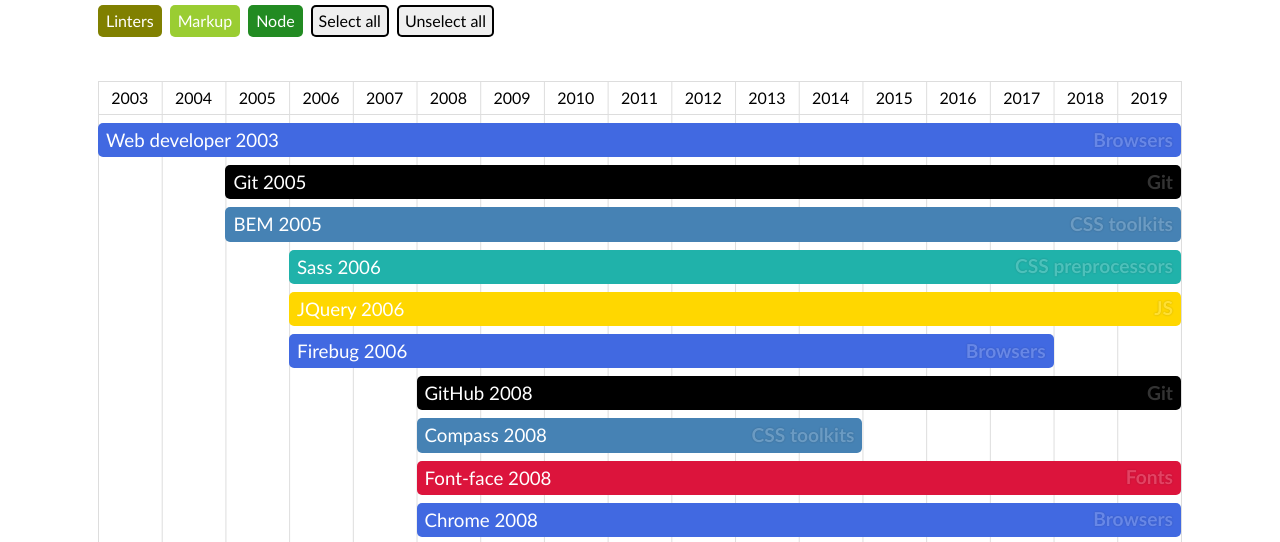
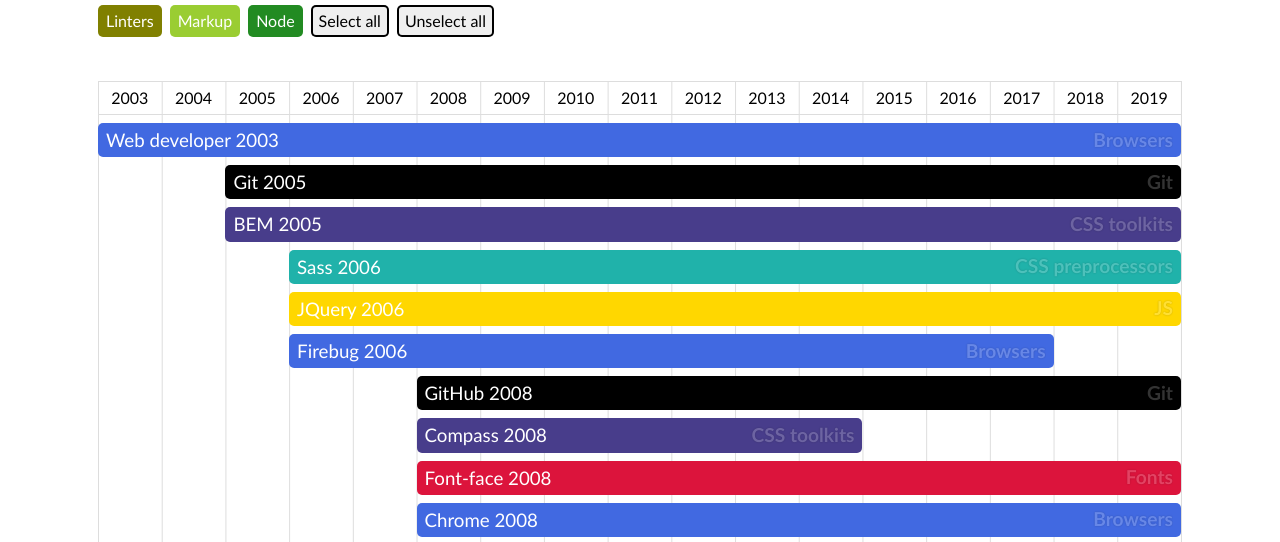
Before and after one commit to web-standards-ru/10-years-of-frontend, a plain HTML site: page index.html in a window 1280 px wide. Shown: the part 235-777 px from the top of the page. Drawn offline with Linux system fonts and the light colour scheme.

Commit message:
Change color for toolkits; some tiny layout fixes

```diff
--- a/styles.css
+++ b/styles.css
@@ -28,7 +28,7 @@
   --col-linters: olive;
   --col-markup: yellowgreen;
   --col-node: forestgreen;
-  --col-css-toolkits: steelblue;
+  --col-css-toolkits: darkslateblue;
 }
 
 BODY {
@@ -162,9 +162,38 @@
   font-size: 12px;
 }
 
+.list-data__item--lehgth-3 {
+  font-size: 14px;
+}
+
+.list-data__item--lehgth-1 .list-data__group-name,
+.list-data__item--lehgth-2 .list-data__group-name,
+.list-data__item--lehgth-3 .list-data__group-name {
+  display: none;
+  }
+
+.list-data__title {
+  margin-right: 1rem;
+}
+
 .list-data__content {
+  position: relative;
   display: flex;
   align-items: center;
+  flex-wrap: wrap;
+  width: 100%;
+  max-width: 100%;
+  overflow: hidden;
+}
+
+.list-data__group-name {
+  position: absolute;
+  right: 0;
+  font-weight: bold;
+  opacity: .2;
+  font-size: 1.2em;
+  color: #FFF;
+  text-shadow: 0 0 2px rgba(0,0,0,1);
 }
 
 /* Years
@@ -202,7 +231,6 @@
   background: #555;
   color: #FFF;
 }
-
 
 /* Data widget
 ------------------------------ */
@@ -251,7 +279,6 @@
   display: flex;
   align-items: center;
   margin: 0;
-  margin-left: 1.5rem;
   padding: 0;
   list-style-type: none;
   opacity: 0;
@@ -264,16 +291,6 @@
 
 .list-links__item A {
   color: inherit;
-}
-
-.list-data__group-name {
-  position: absolute;
-  right: var(--space);
-  font-weight: bold;
-  opacity: .2;
-  font-size: 1.2em;
-  color: #FFF;
-  text-shadow: 0 0 2px rgba(0,0,0,1);
 }
 
 /* Group nav
```
